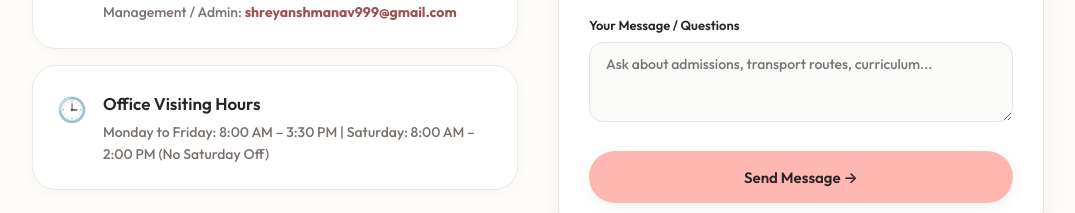
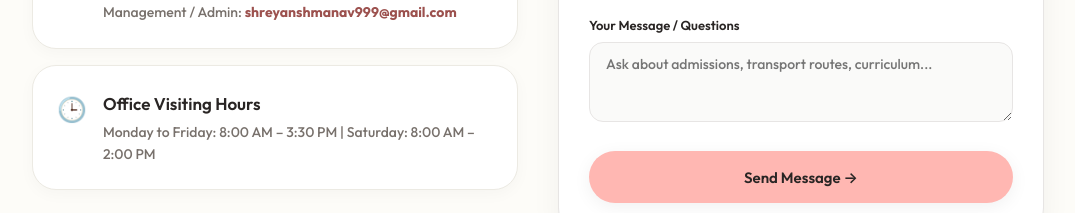
Before and after one commit to keshaviit/dps-junior-school., a React (Vite) app: page /contact in a window 1280 px wide. Shown: the part 900-1113 px from the top of the page, without its empty margins (102-1177 px from the left). Built offline with nearby package versions, Linux system fonts and the light colour scheme; no server answers.

Commit message:
feat: clean office hours format (Monday to Friday 8:00 AM - 3:30 PM | Saturday 8:00 AM - 2:00 PM)

```diff
--- a/src/data/school.js
+++ b/src/data/school.js
@@ -90,7 +90,7 @@ export const schoolData = {
     admissionsEmail: "sharma.nupur0911@gmail.com",
     officeEmail: "shreyanshmanav999@gmail.com",
     mapUrl: "https://www.google.com/maps/dir//D.P.S.+Junior+Public+School+Baghpat,+Street+No.+7,+Meerut,+Rd,+Arya+Nagar,+Baghpat,+Uttar+Pradesh+250609/@28.6182658,77.0449321,15z/data=!4m8!4m7!1m0!1m5!1m1!1s0x390c530db8fa598b:0xd84ffdda7127eb2d!2m2!1d77.2262543!2d28.9447308?entry=ttu&g_ep=EgoyMDI2MTExNi4wIKXMDSoASAFQAw%3D%3D",
-    officeHours: "Monday to Friday: 8:00 AM – 3:30 PM | Saturday: 8:00 AM – 2:00 PM (No Saturday Off)",
+    officeHours: "Monday to Friday: 8:00 AM – 3:30 PM | Saturday: 8:00 AM – 2:00 PM",
     mapEmbedUrl: "https://www.google.com/maps?q=28.9447308,77.2262543&output=embed"
   },
 
```
